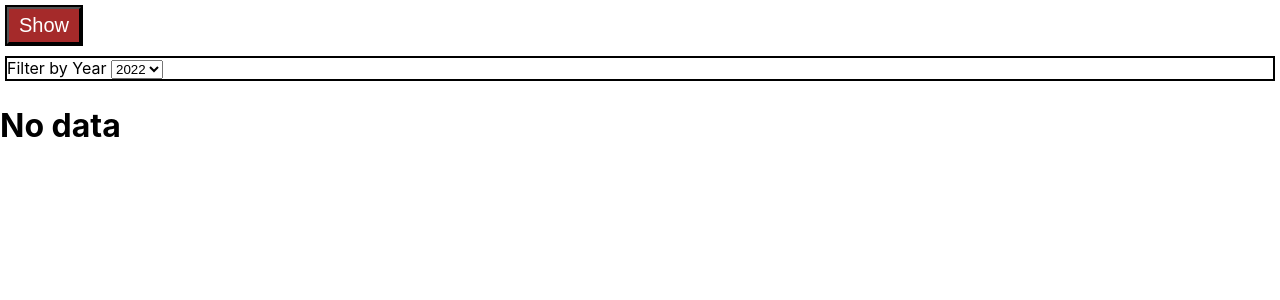
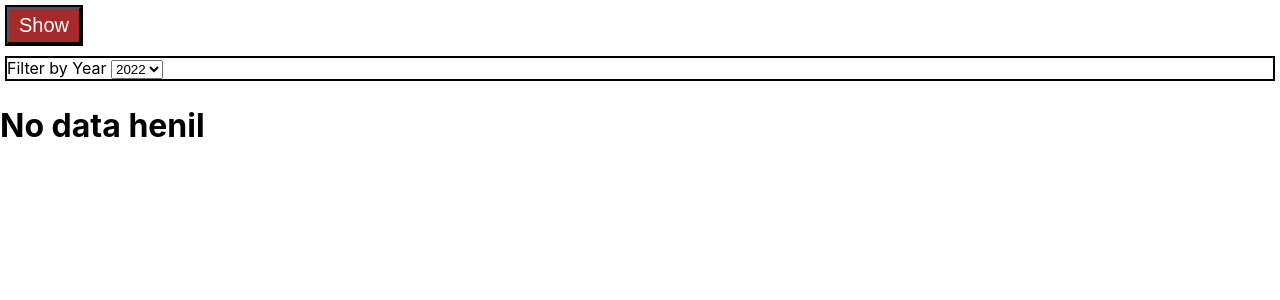
Before and after one commit to HENILCODES/Resume, a React (Create React App) app: page / in a window 1280 px wide. Shown: the top 300 px of the page. Built offline with nearby package versions, Linux system fonts and the light colour scheme; the HTML template or start-up script is replaced by a standard one.

Commit message:
some change

```diff
--- a/src/App.js
+++ b/src/App.js
@@ -57,7 +57,7 @@ function App() {
       <div className="App">
         <NewSubcription onAdd={addSubHandlers} />
       </div>
-      <SubcripContext.Provider value={{ subContextData: [] }}>
+      <SubcripContext.Provider value={{ subContextData: filterdata , names:'henil' }}>
         <Filter onChangeFil={changevalue} filterVal={filter} />
         <br />
         <SubcriptionList filterdata={filterdata} />
--- a/src/Store/SubcriptionContext.js
+++ b/src/Store/SubcriptionContext.js
@@ -1,5 +1,5 @@
 import React from 'react'
 
-const SubcripContext = React.createContext({subContextData:[]});
+const SubcripContext = React.createContext({subContextData:[],names:''});
 
 export default SubcripContext;
--- a/src/Subcription/SubcriptionList.js
+++ b/src/Subcription/SubcriptionList.js
@@ -6,9 +6,9 @@ import Subcription from './Subcription';
 export default function SubcriptionList(props) {
 
     const ctx = useContext(SubcripContext);
-    console.log(ctx);
+
     if (props.filterdata.length === 0) {
-        return <h1>No data</h1>
+        return <h1>No data {ctx.names}</h1>
     } else {
         return (
             // <SubcripContext.Consumer>
```
